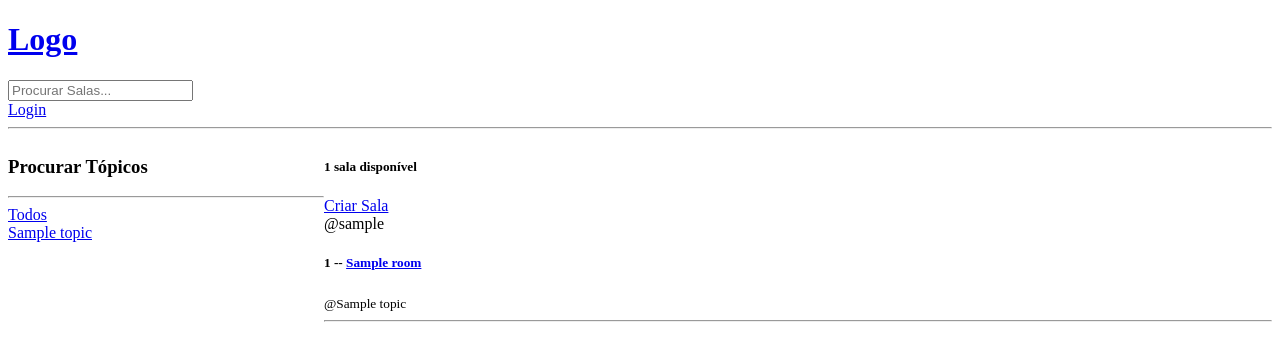
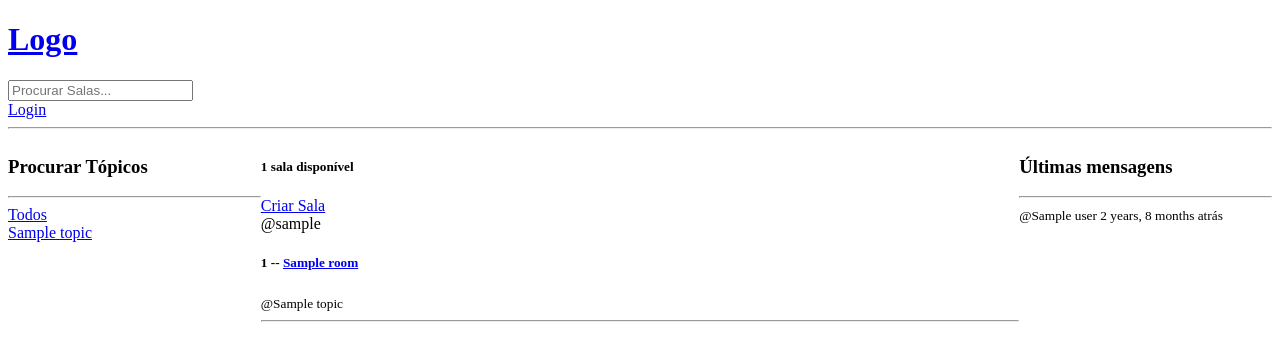
Before and after one commit to dimasabreu/Site-Django, a Django app: template base/templates/base/home.html in a window 1280 px wide. Shown: the top 361 px of the page. Run offline with Django 4.2, Linux system fonts and the light colour scheme; the template is opened without the code that fills it: most values are stand-ins (such as "Sample title", 1, 10 or a date in 2020).

Commit message:
add last msg in last msg div

```diff
--- a/base/templates/base/home.html
+++ b/base/templates/base/home.html
@@ -4,7 +4,7 @@
 <style>
     .home-container {
         display: grid;
-        grid-template-columns: 1fr 3fr;
+        grid-template-columns: 1fr 3fr 1fr;
     }
 </style>
 
@@ -47,6 +47,16 @@
         </div>
     </div>
 
+    <div>
+        <h3>Últimas mensagens</h3>
+        <hr>
+        {% for message in room_messages %}
+            <div>
+                <small>@{{message.user}} {{message.created|timesince}} atrás</small>
+            </div>
+        {% endfor %}
+    </div>
+
 </div>
 
 
```
